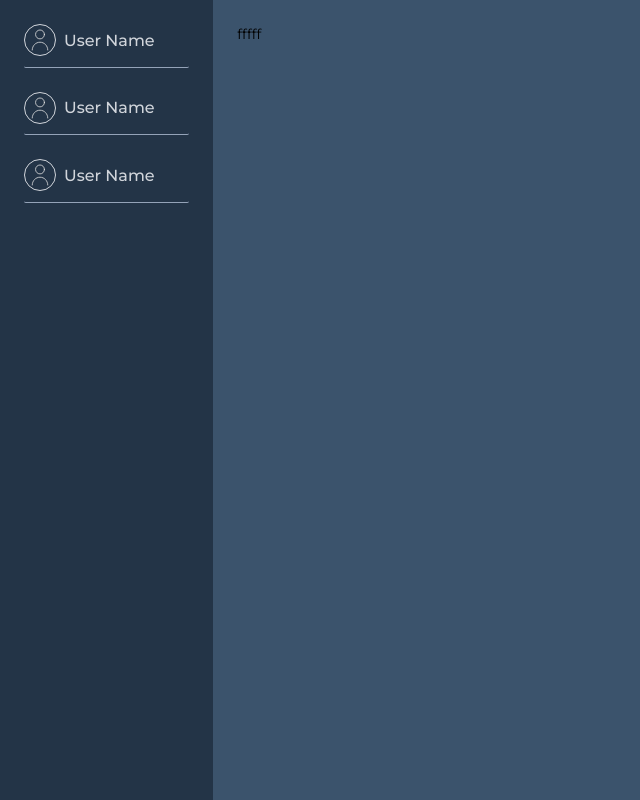
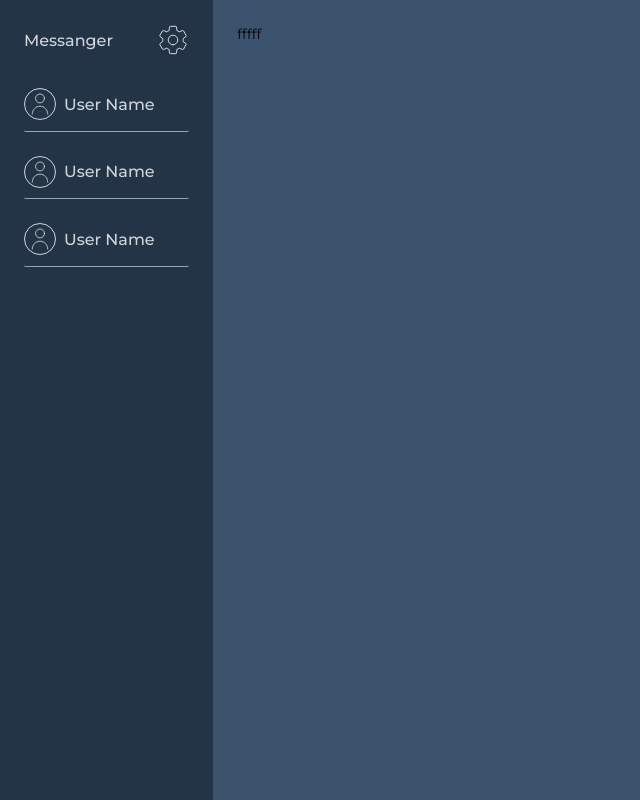
Before and after one commit to 1vvan/messanger-react, a React (Create React App) app: page /messanger in a window 1280 px wide. Shown: the whole page, without its empty margins (0-640 px from the left). Built offline with nearby package versions, Linux system fonts and the light colour scheme.

Commit message:
feat/CT-2: settings btn

```diff
--- a/src/UI/icon/icon-list.ts
+++ b/src/UI/icon/icon-list.ts
@@ -1,7 +1,9 @@
 import { ReactComponent as User } from "../../assets/icons/collection/user.svg";
+import { ReactComponent as Settings } from "../../assets/icons/collection/settings.svg";
 
 export const ICON_COLLECTION = {
   user: User,
+  settings: Settings,
 };
 
 type Keys = keyof typeof ICON_COLLECTION;
--- a/src/components/sidebar/Sidebar.tsx
+++ b/src/components/sidebar/Sidebar.tsx
@@ -1,10 +1,22 @@
 import React from "react";
 import { UserRow } from "../user-row/user-row";
+import { ICON_COLLECTION } from "@/UI/icon/icon-list";
+import { Icon } from "@/UI/icon/icon";
 
 export const Sidebar = () => {
   return (
-    <section className="fixed top-0 left-0 w-2/12 h-full bg-primary-dark overflow-y-auto">
-      <div className="h-full w-full p-24px">
+    <section className="fixed top-0 left-0 w-2/12 p-24px h-full bg-primary-dark overflow-y-auto">
+      <div className="w-full flex mb-32px justify-between items-center">
+        <h4 className="font-medium text-l text-gray-300">Messanger</h4>
+        <button className="flex items-center justify-center">
+          <Icon
+            icon={ICON_COLLECTION.settings}
+            iconSize="32px"
+            iconColor="#E0E0E0"
+          />
+        </button>
+      </div>
+      <div className="w-full flex flex-col gap-24px">
         <UserRow />
         <UserRow />
         <UserRow />
--- a/src/components/user-row/user-row.tsx
+++ b/src/components/user-row/user-row.tsx
@@ -4,7 +4,7 @@ import React from "react";
 
 export const UserRow = () => {
   return (
-    <div className="w-full flex items-center justify-left gap-8px mb-24px pb-3 border-b border-slate-400 rounded-sm cursor-pointer">
+    <div className="w-full flex items-center justify-left gap-8px pb-3 border-b border-slate-400 rounded-sm cursor-pointer">
       <div className="w-32px h-32px rounded-full border border-gray-300 flex items-center justify-center">
         <Icon icon={ICON_COLLECTION.user} iconSize="32px" iconColor="#E0E0E0" />
       </div>
--- a/src/layout/AppLayout.tsx
+++ b/src/layout/AppLayout.tsx
@@ -5,7 +5,7 @@ export const AppLayout: React.FC<React.PropsWithChildren> = ({ children }) => {
   return (
     <div className="relative h-screen">
       <Sidebar />
-      <section className="absolute top-0 right-0 w-10/12 h-full p-24px bg-secondary-dark">
+      <section className="fixed top-0 right-0 w-10/12 h-full p-24px bg-secondary-dark overflow-y-auto">
         {children}
       </section>
     </div>
```
Also changed, not shown: src/assets/icons/collection/settings.svg (added).
